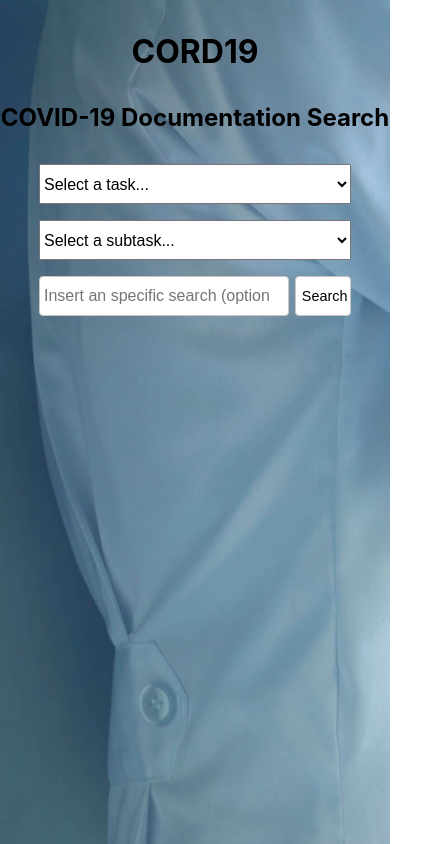
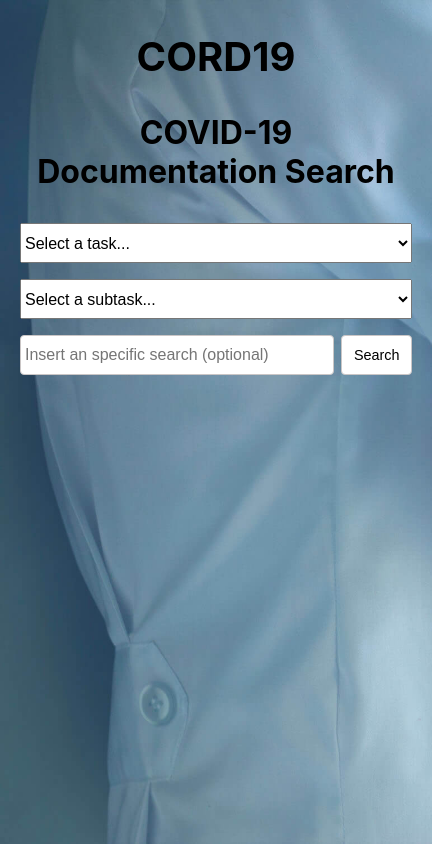
Before and after one commit to covid19-cord19/cord-ui, a Next.js app: page / in a window 390 px wide. Shown: the whole page, 432 px wide, since content can reach past the window. Built offline with nearby package versions, Linux system fonts and the light colour scheme.

Commit message:
Fix layout issue on mobile

```diff
--- a/components/search/search-box.module.scss
+++ b/components/search/search-box.module.scss
@@ -5,10 +5,10 @@
 
 .container {
     display: flex;
+    flex: 1 1 80%;
     flex-wrap: wrap;
     margin: auto;
     max-width: 1024px;
-    width: 80%;
 
 }
 
--- a/scss/styles.scss
+++ b/scss/styles.scss
@@ -12,16 +12,30 @@
 main {
     margin: auto;
     max-width: 1024px;
+    padding: 0 20px;
+
+    @media screen and (min-width:1025px) {
+        padding: 0;
+    }
+}
+
+.container {
+    @media screen and (max-width:1023px) {
+        display: flex;
+        flex-direction: column;
+    }
 }
 
 .title {
+    font-size: 2.5rem;
+    margin: 2rem 0;
     text-align: center;
-    margin: 2rem 0;
 }
 
 .subtitle {
+    font-size: 2rem;
+    margin-bottom: 2rem;
     text-align: center;
-    margin-bottom: 2rem;
 }
 
 .card {
```
